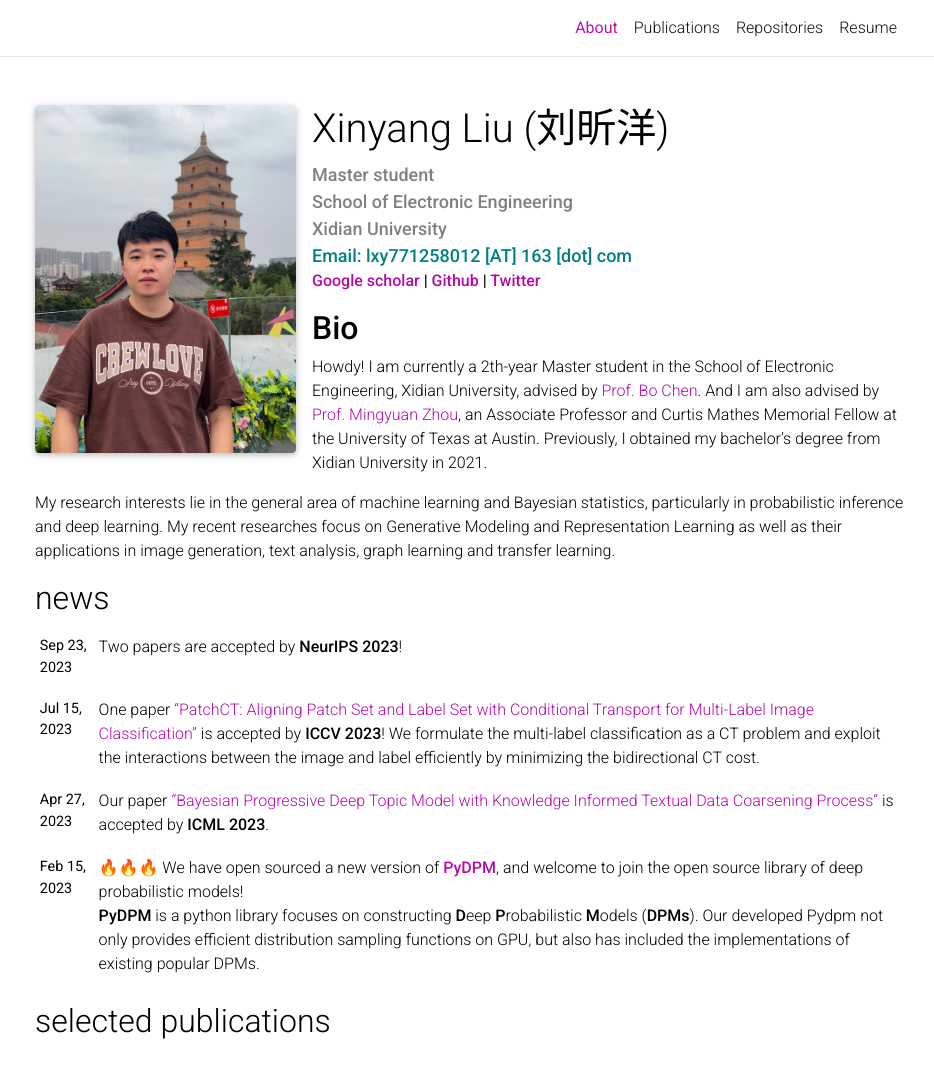
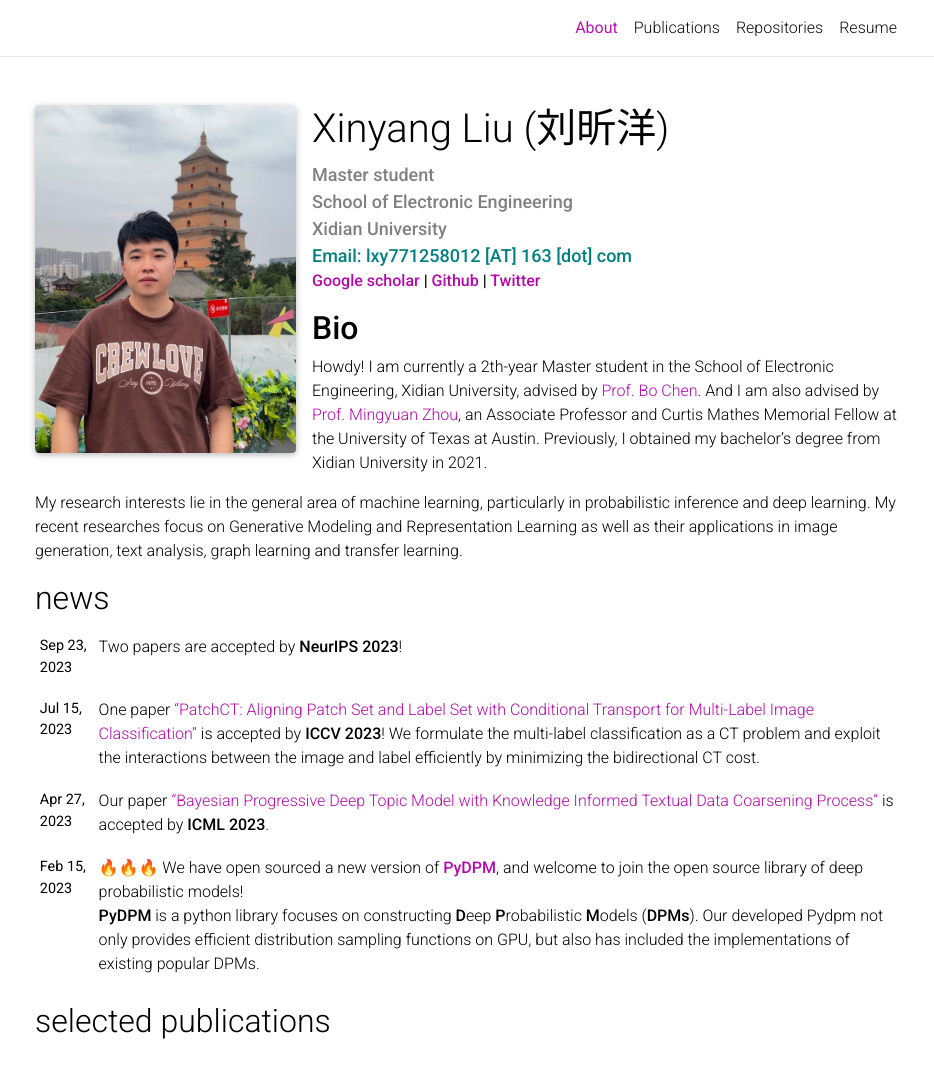
Before and after one commit to xinyangATK/xinyangATK.github.io, a Jekyll site: the page built from _pages/about.md, in a window 1280 px wide and 1242 px high, cut to the strip 0-1068 px from the top of the window. Shown: the whole strip, without its empty margins (170-1104 px from the left). Built offline with Jekyll 4.4.1, drawn with Linux system fonts in a browser that asks for light colours; emoji names are drawn with the system emoji font; comment, search, counter and statistics services are not loaded; a style sheet for code colours, icons or effects is not loaded.

Commit message:
update about

```diff
--- a/_data/cv.yml
+++ b/_data/cv.yml
@@ -94,4 +94,4 @@
 - title: Hobbies
   type: list
   contents:
-    - Go(weiqi), Basketball, Reading, Travel and Exploration.
+    - Go(weiqi), Basketball, Reading and Travel.
--- a/_pages/about.md
+++ b/_pages/about.md
@@ -28,4 +28,4 @@ social: false  # includes social icons at the bottom of the page
 ## **Bio**
 Howdy! I am currently a 2th-year Master student in the School of Electronic Engineering, Xidian University, advised by [Prof. Bo Chen](https://web.xidian.edu.cn/bchen/). And I am also advised by [Prof. Mingyuan Zhou](https://mingyuanzhou.github.io), an Associate Professor and Curtis Mathes Memorial Fellow at the University of Texas at Austin. Previously, I obtained my bachelor's degree from Xidian University in 2021.
 
-My research interests lie in the general area of machine learning and Bayesian statistics, particularly in probabilistic inference and deep learning. My recent researches focus on Generative Modeling and Representation Learning as well as their applications in image generation, text analysis, graph learning and transfer learning.
+My research interests lie in the general area of machine learning, particularly in probabilistic inference and deep learning. My recent researches focus on Generative Modeling and Representation Learning as well as their applications in image generation, text analysis, graph learning and transfer learning.
```
